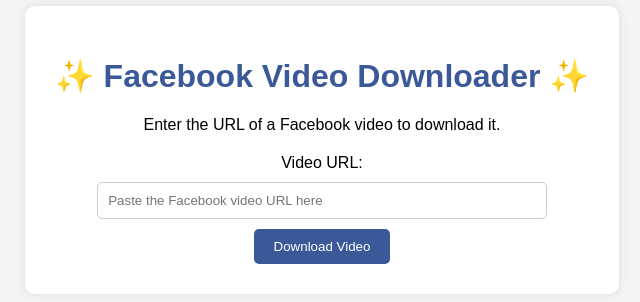
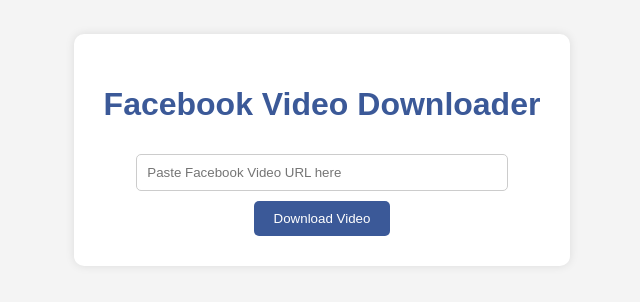
Before and after one commit to Fardin-cr/Fb-video, a website: page public/index.html in a window 1280 px wide. Shown: the part 250-552 px from the top of the page, without its empty margins (318-958 px from the left). Drawn offline with Linux system fonts and the light colour scheme.

Commit message:
Update index.html

```diff
--- a/public/index.html
+++ b/public/index.html
@@ -8,16 +8,11 @@
 </head>
 <body>
     <div class="container">
-        <h1>✨ Facebook Video Downloader ✨</h1>
-        <p>Enter the URL of a Facebook video to download it.</p>
+        <h1>Facebook Video Downloader</h1>
+        <input type="text" id="videoURL" placeholder="Paste Facebook Video URL here" />
+        <button onclick="downloadVideo()">Download Video</button>
 
-        <form id="downloadForm">
-            <label for="videoURL">Video URL:</label>
-            <input type="url" id="videoURL" placeholder="Paste the Facebook video URL here" required>
-            <button type="submit">Download Video</button>
-        </form>
-
-        <p id="errorMessage" style="color: red; display: none;">Please enter a valid Facebook video URL.</p>
+        <div class="result" id="result"></div>
     </div>
 
     <script src="script.js"></script>
```
